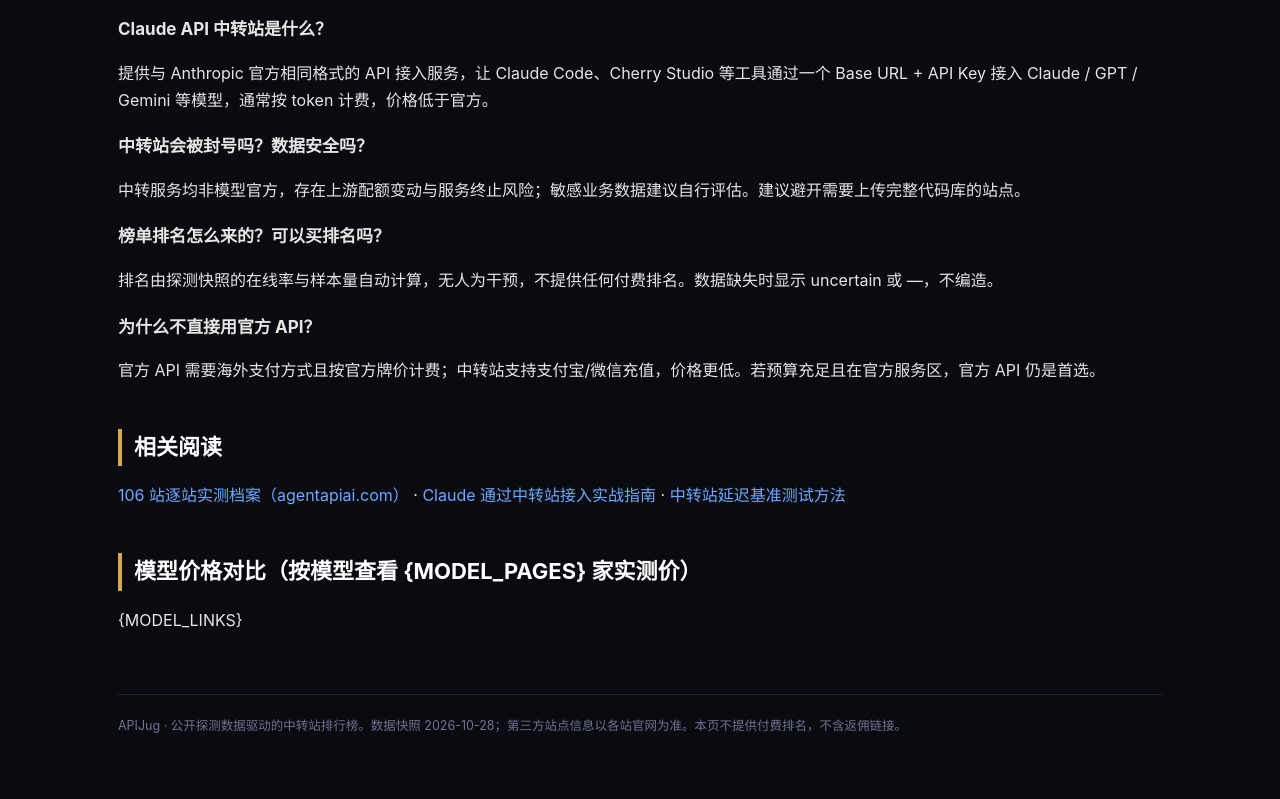
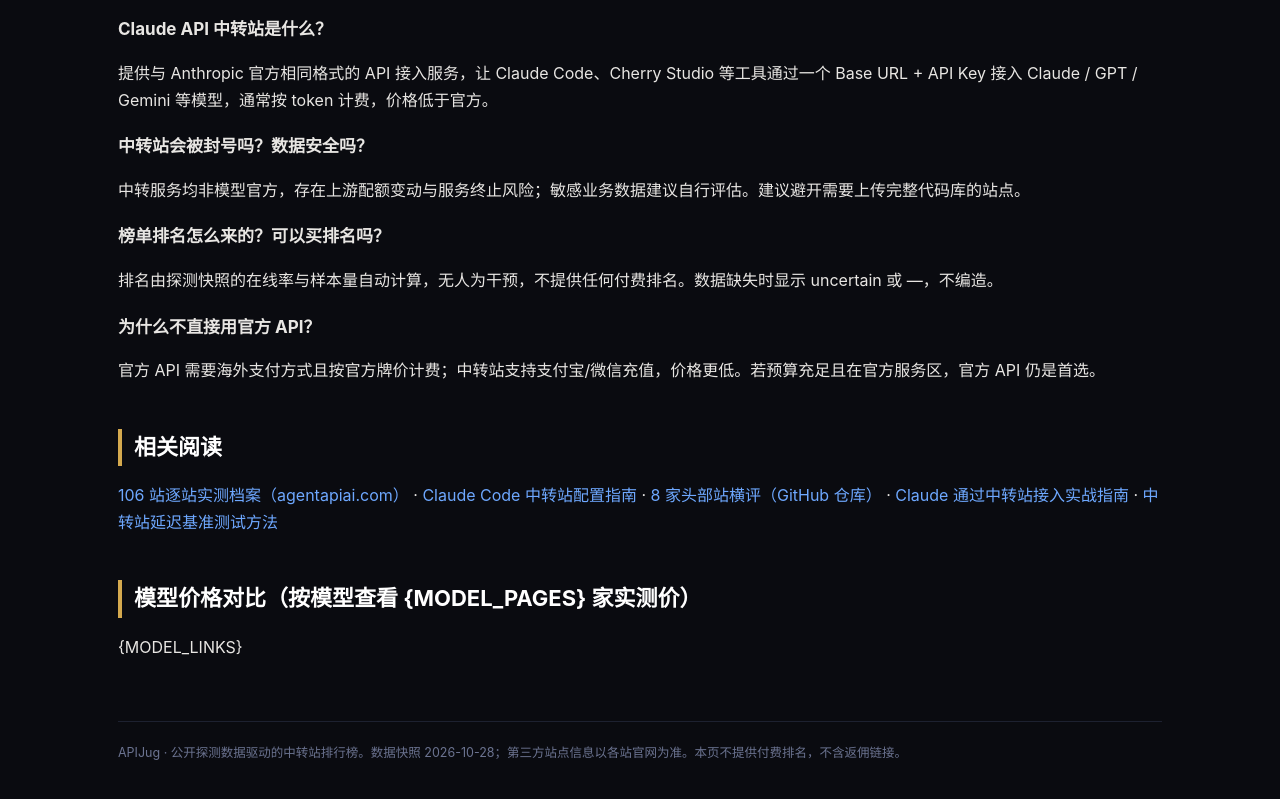
Before and after one commit to aragorn-agent/claude-zhongzhuanzhan, a plain HTML site: page index.html in a window 1280 px wide. Shown: the part 3314-4113 px from the top of the page. Drawn offline with Linux system fonts and the light colour scheme.

Commit message:
Add cross-links to guide site and review repo
Co-Authored-By: Claude Code <noreply@anthropic.com>

```diff
--- a/index.html
+++ b/index.html
@@ -68,6 +68,8 @@ footer{border-top:1px solid #1d2130;margin-top:60px;padding:20px 0;color:#6b7390
 <div class="faq"><h3>为什么不直接用官方 API？</h3><p>官方 API 需要海外支付方式且按官方牌价计费；中转站支持支付宝/微信充值，价格更低。若预算充足且在官方服务区，官方 API 仍是首选。</p></div>
 <h2>相关阅读</h2>
 <p><a href="https://agentapiai.com/sites/">106 站逐站实测档案（agentapiai.com）</a> ·
+<a href="https://aragorn-agent.github.io/claude-code-zhongzhuan/">Claude Code 中转站配置指南</a> ·
+<a href="https://github.com/aragorn-agent/claude-api-relay-review">8 家头部站横评（GitHub 仓库）</a> ·
 <a href="https://agentapiai.com/guides/use-claude-via-relay/">Claude 通过中转站接入实战指南</a> ·
 <a href="https://agentapiai.com/guides/relay-latency-benchmark/">中转站延迟基准测试方法</a></p>
 <h2>模型价格对比（按模型查看 {MODEL_PAGES} 家实测价）</h2>
```
